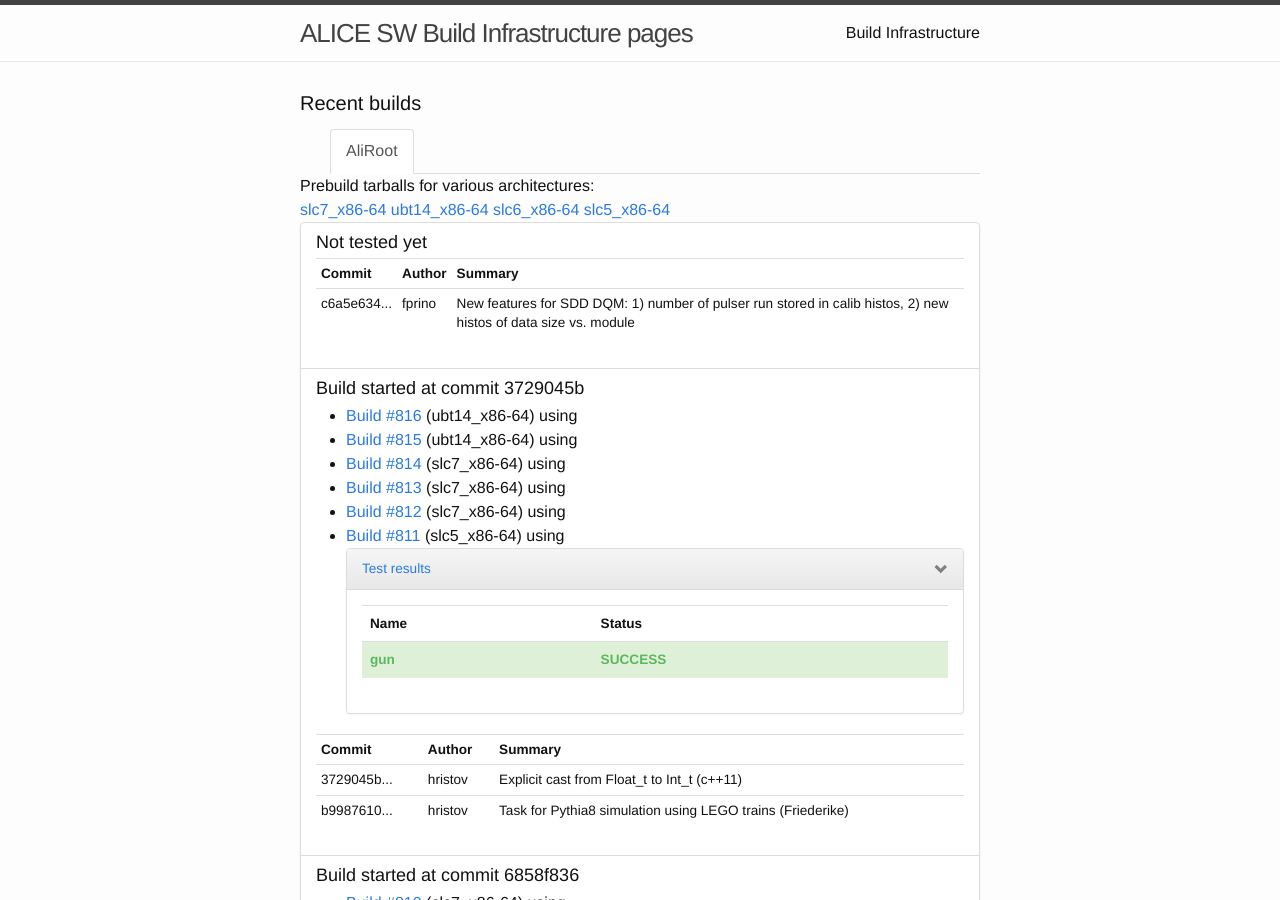
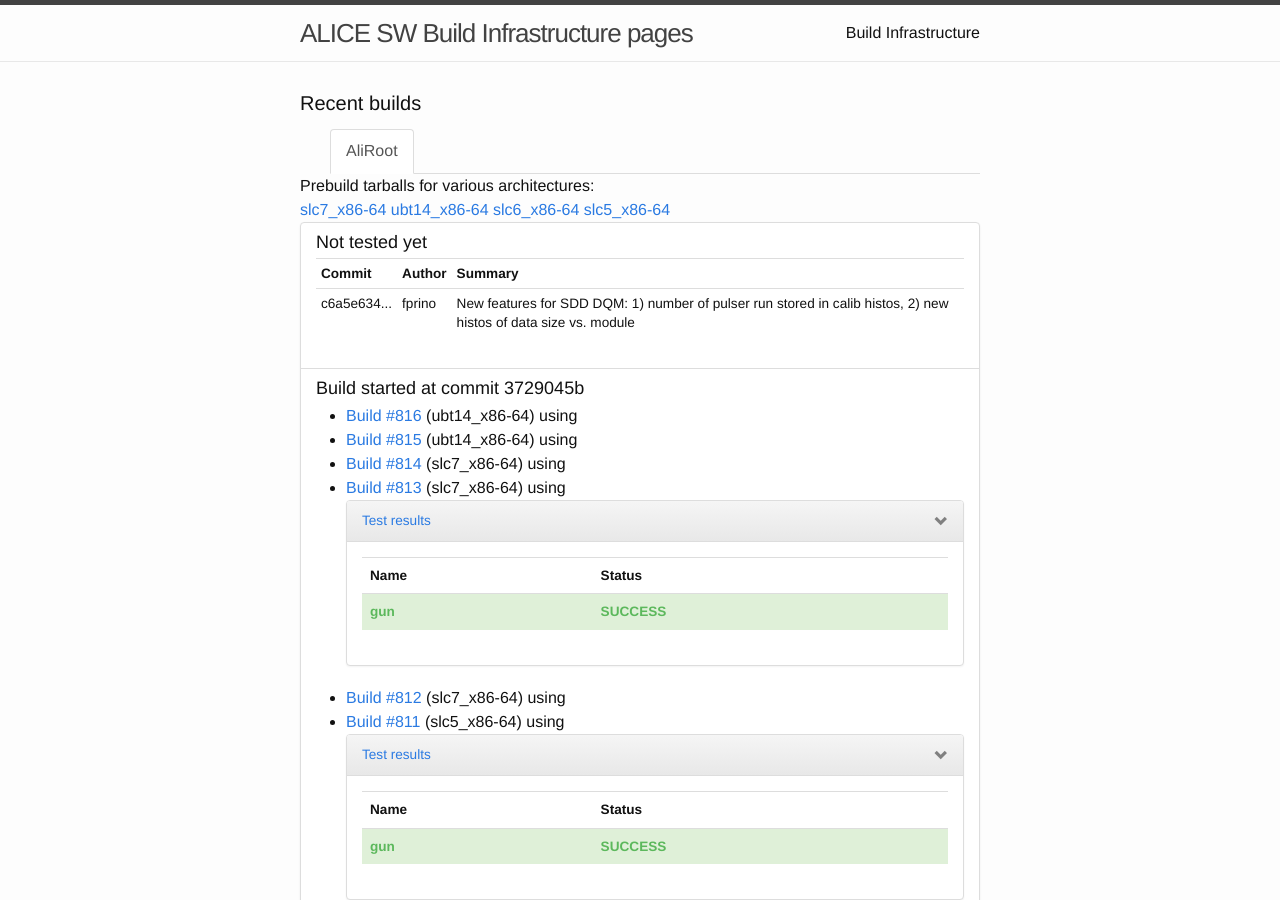
Before and after one commit to alisw/alisw.github.io, a Jekyll site: the page built from index.html, in a window 1280 px wide and 900 px high. Built offline with Jekyll 4.4.1, drawn with Linux system fonts in a browser that asks for light colours; nearby versions of some CDN libraries.

Commit message:
Updated results.

```diff
--- a/_data/tests_status.json
+++ b/_data/tests_status.json
@@ -529,6 +529,18 @@
             }
           } ]
         }
+      }, {
+        "key" : "813",
+        "by_name" : {
+          "buckets" : [ {
+            "key" : "gun",
+            "status" : {
+              "buckets" : [ {
+                "key" : "SUCCESS"
+              } ]
+            }
+          } ]
+        }
       } ]
     }
   }
```
